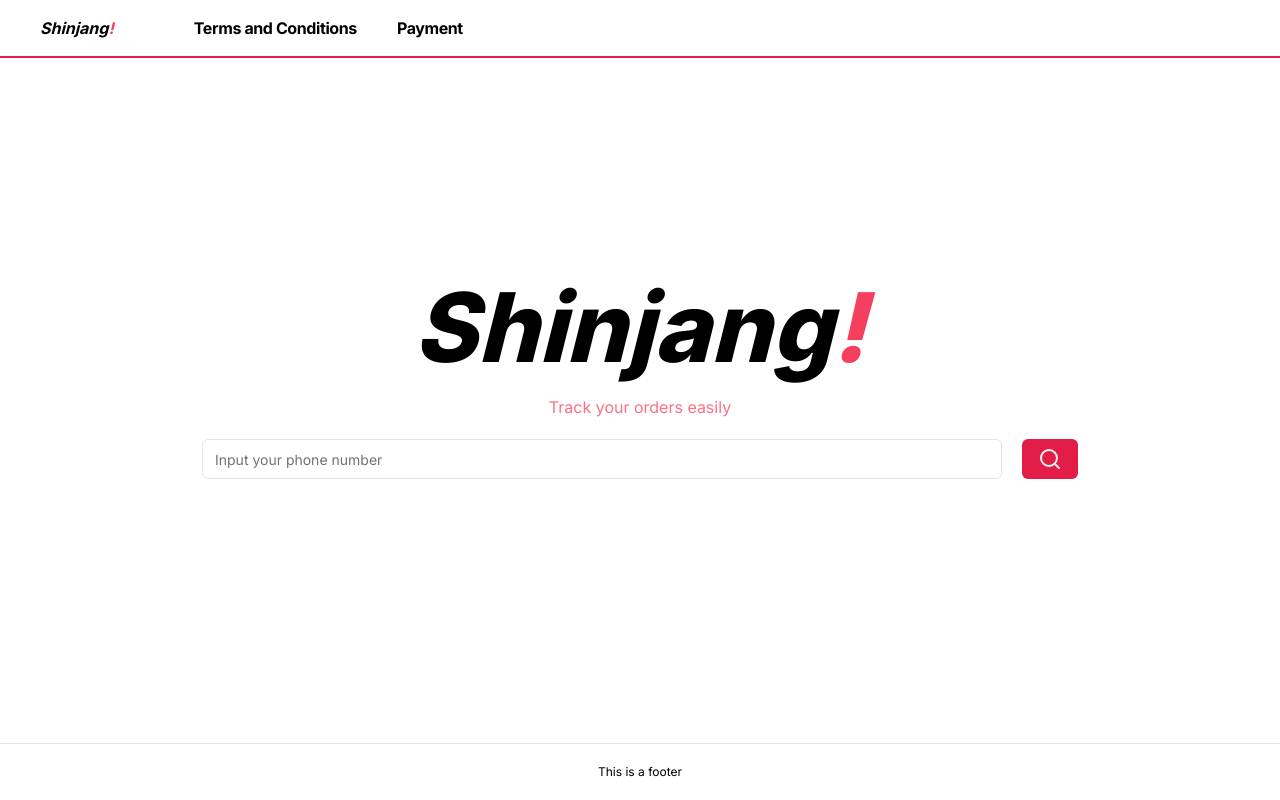
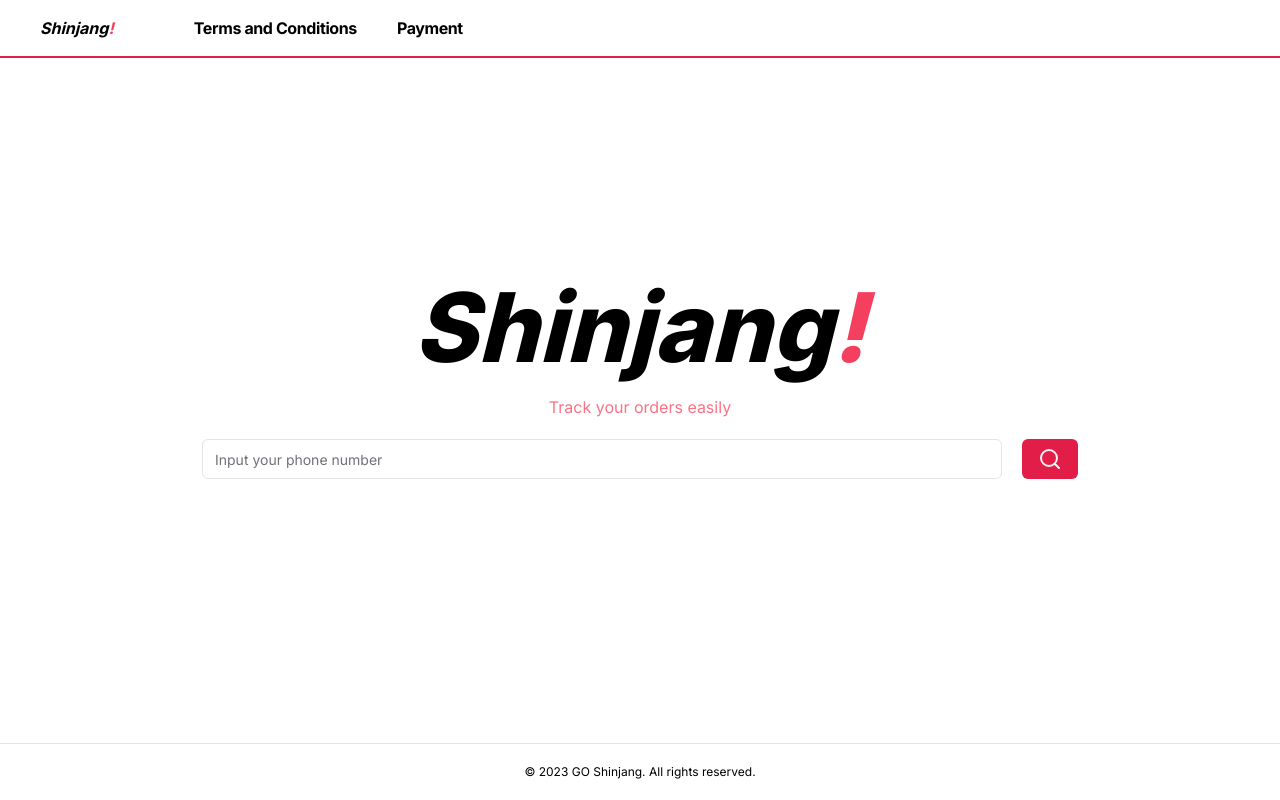
Before and after one commit to rimuhamu/shinjang, a Next.js app: page / in a window 1280 px wide. Built offline with nearby package versions, Linux system fonts and the light colour scheme.

Commit message:
edit footer

```diff
--- a/components/Footer.tsx
+++ b/components/Footer.tsx
@@ -3,7 +3,10 @@ export const Footer = () => {
     <div className='fixed inset-x-0 bottom-0'>
       <footer className='bg-white border-t'>
         <div className='mx-auto py-5'>
-          <p className='text-center text-xs text-black'>This is a footer</p>
+          <p className='text-center text-xs text-black'>
+            {' '}
+            &copy; 2023 GO Shinjang. All rights reserved.
+          </p>
         </div>
       </footer>
     </div>
```
